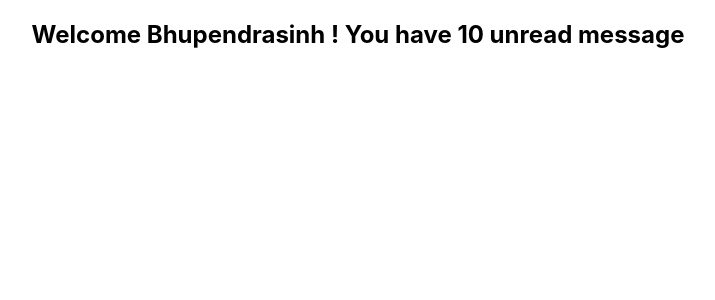
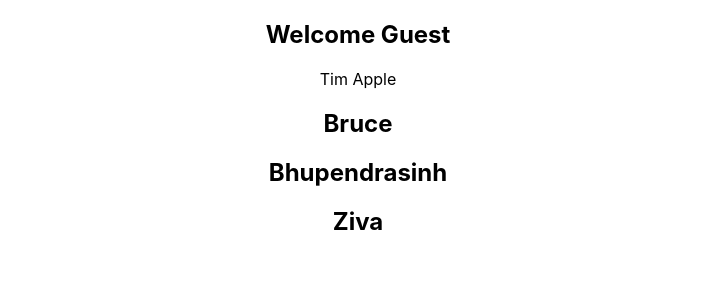
Before and after one commit to bcthakre/react_typescript, a React (Create React App) app: page / in a window 1280 px wide. Shown: the top 300 px of the page, without its empty margins (282-997 px from the left). Built offline with nearby package versions, Linux system fonts and the light colour scheme.

Commit message:
added more props

```diff
--- a/src/App.tsx
+++ b/src/App.tsx
@@ -1,10 +1,37 @@
 import './App.css';
 import { Greet } from './components/Greet';
+import { Person } from './components/Person';
+import { PersonList } from './components/PersonList';
 
 function App() {
+
+  const personName = {
+    first: 'Tim',
+    last: 'Apple'
+  }
+
+  const nameList = [
+
+    {
+      first: 'Bruce',
+      last: 'Wayne'
+    },
+    {
+      first: 'Bhupendrasinh',
+      last: 'Thakre'
+    },
+    {
+      first: 'Ziva',
+      last: 'Thakre'
+    }
+
+]
+
   return (
     <div className="App">
-      <Greet name='Bhupendrasinh' />
+      <Greet name='Bhupendrasinh' messageCount={20} isLoggedIn={false} />
+      <Person name={personName}/>
+      <PersonList names={nameList} />
     </div>
   );
 }
--- a/src/components/Greet.tsx
+++ b/src/components/Greet.tsx
@@ -1,12 +1,19 @@
 
 type GreetProps = {
-    name: string
+    name: string,
+    messageCount: number,
+    isLoggedIn: boolean,
+
 }
 
 export const Greet = (props: GreetProps) => {
     return (
         <div>
-            <h2>Welcome {props.name} ! You have 10 unread message</h2>
+           <h2>
+            {
+                props.isLoggedIn ? `Welcome ${props.name}! You have ${props.messageCount} unread message`: `Welcome Guest`
+            }
+            </h2>
 
         </div>
     )
--- /dev/null
+++ b/src/components/Person.tsx
@@ -0,0 +1,10 @@
+type PersonProps = {
+    name: {
+        first: string,
+        last: string
+    }
+}
+
+export const Person = (props: PersonProps) => {
+    return <div> {props.name.first} {props.name.last}</div>
+}
--- /dev/null
+++ b/src/components/PersonList.tsx
@@ -0,0 +1,18 @@
+type PersonListProps = {
+    names: {
+        first: string,
+        last: string
+    }[]
+}
+
+export const PersonList = (props: PersonListProps) => {
+    return (
+        <div>
+            {props.names.map(name=> {
+                return (
+                    <h2 key={name.first}>{name.first}</h2>
+                )
+            })}
+        </div>
+    )
+}
```
